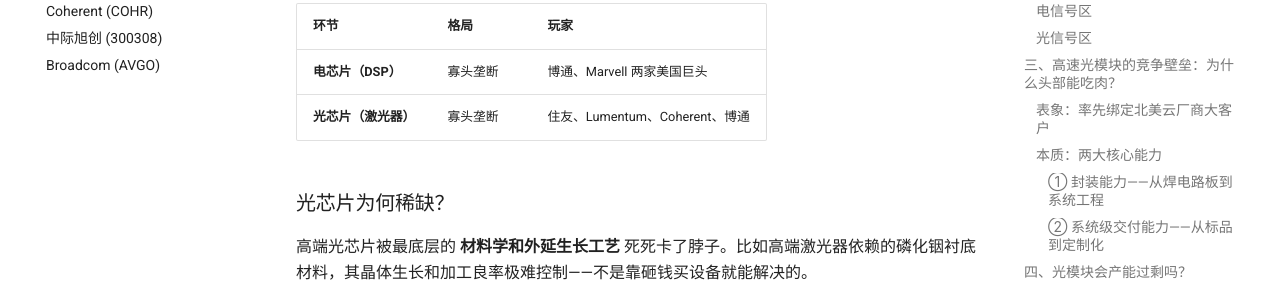
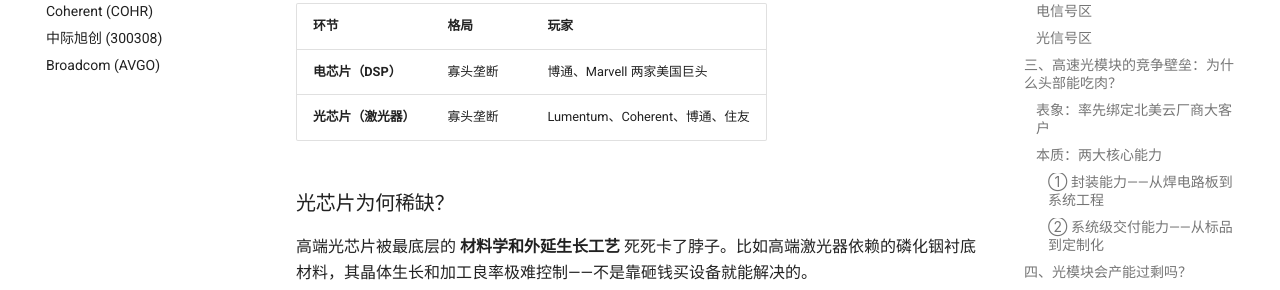
Before and after one commit to QIUZHUOFEI/AI-Investment, an MkDocs documentation site: the page built from docs/光通信/光模块/index.md, in a window 1280 px wide and 900 px high, scrolled down 2752 px. Shown: the part 151-441 px from the top of the window. Built offline with MkDocs 1.6.1 and Material for MkDocs 9.7.7, drawn with Linux system fonts in a browser that asks for light colours; comment, search, counter and statistics services are not loaded.

```diff
--- a/docs/光通信/光模块/index.md
+++ b/docs/光通信/光模块/index.md
@@ -95,7 +95,7 @@
 | 环节 | 格局 | 玩家 |
 |:-----|:-----|:------|
 | **电芯片（DSP）** | 寡头垄断 | 博通、Marvell 两家美国巨头 |
-| **光芯片（激光器）** | 寡头垄断 | 住友、Lumentum、Coherent、博通 |
+| **光芯片（激光器）** | 寡头垄断 | Lumentum、Coherent、博通、住友 |
 
 ### 光芯片为何稀缺？
 
```
